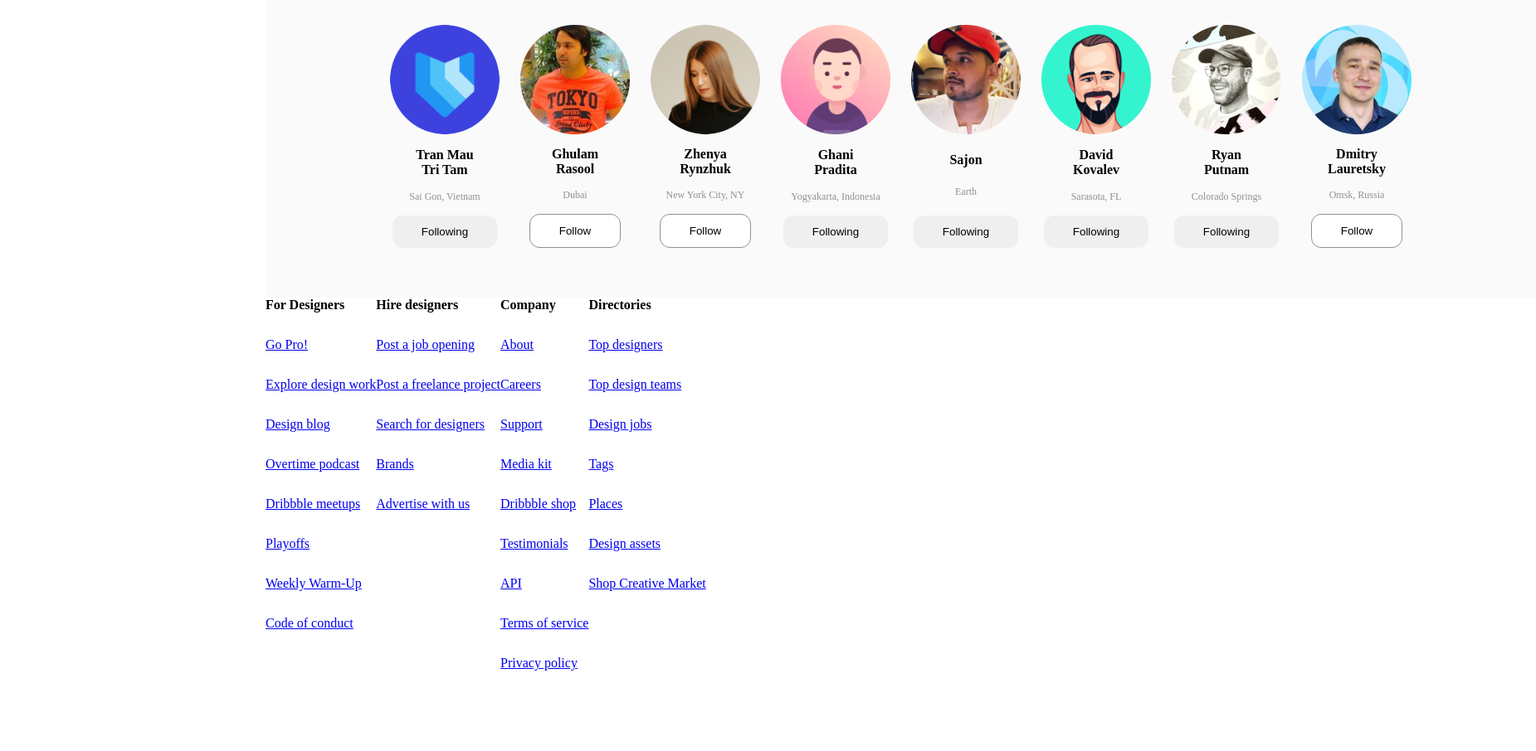
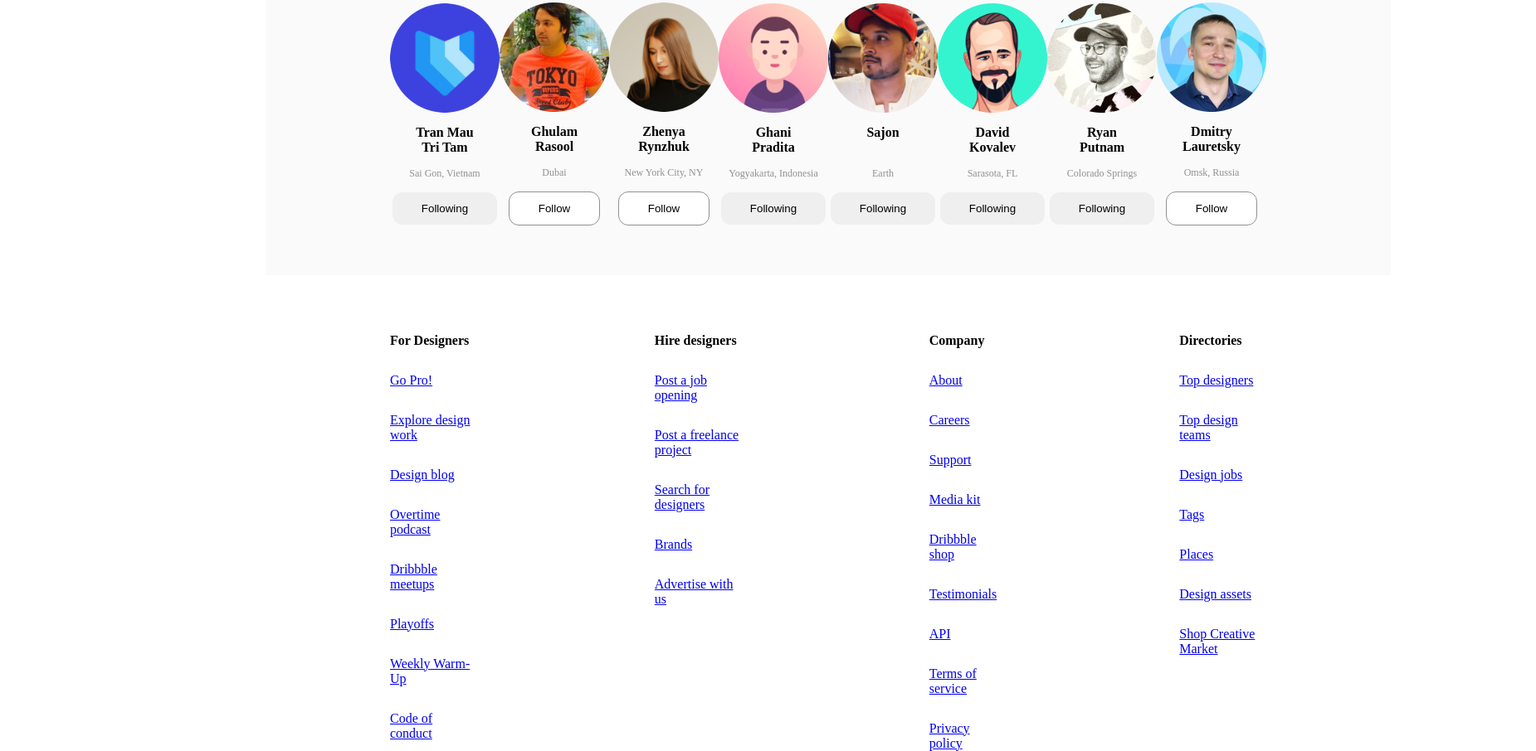
Before and after one commit to Nikushajgarkava718/SHUALEDURI-NIKUSHA-JGARKAVA, a plain HTML site: page index.html in a window 1280 px wide. Shown: the part 1130-2036 px from the top of the page at 83% size, 1851 px wide, since content can reach past the window. Before the commit the page ends 1939 px from the top, so only its background shows below. Drawn offline with Linux system fonts and the light colour scheme.

Commit message:
fix designer min-height 36px

```diff
--- a/src/style.css
+++ b/src/style.css
@@ -264,7 +264,8 @@ header {
     padding: 0 150px;
     padding-bottom: 60px;
     display: flex;
-    gap: 25px;
+    align-items: center;
+    justify-content: space-between;
   }
   .designer {
     max-width: 132px;
@@ -278,6 +279,7 @@ header {
       font-size: 16px;
       font-weight: 800;
       max-width: 70px;
+      min-height: 36px;
     }
     .location {
       color: #919090;
@@ -297,8 +299,11 @@ header {
 }
 
 .footer {
+  margin-top: 70px;
+  padding: 0 150px;
   .links {
     display: flex;
+    gap: 220px;
     .alllinks {
       display: flex;
       flex-direction: column;
```
